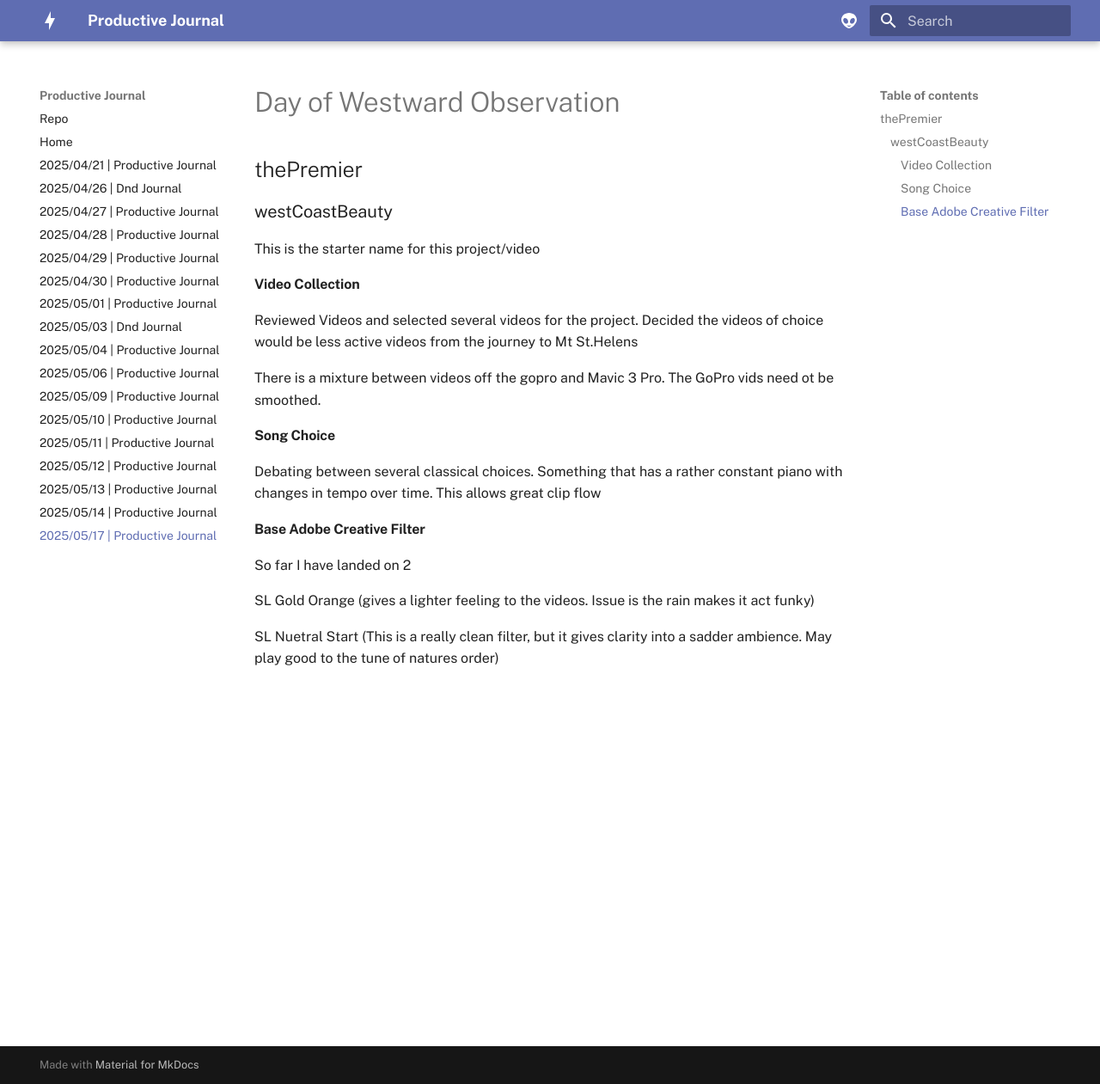
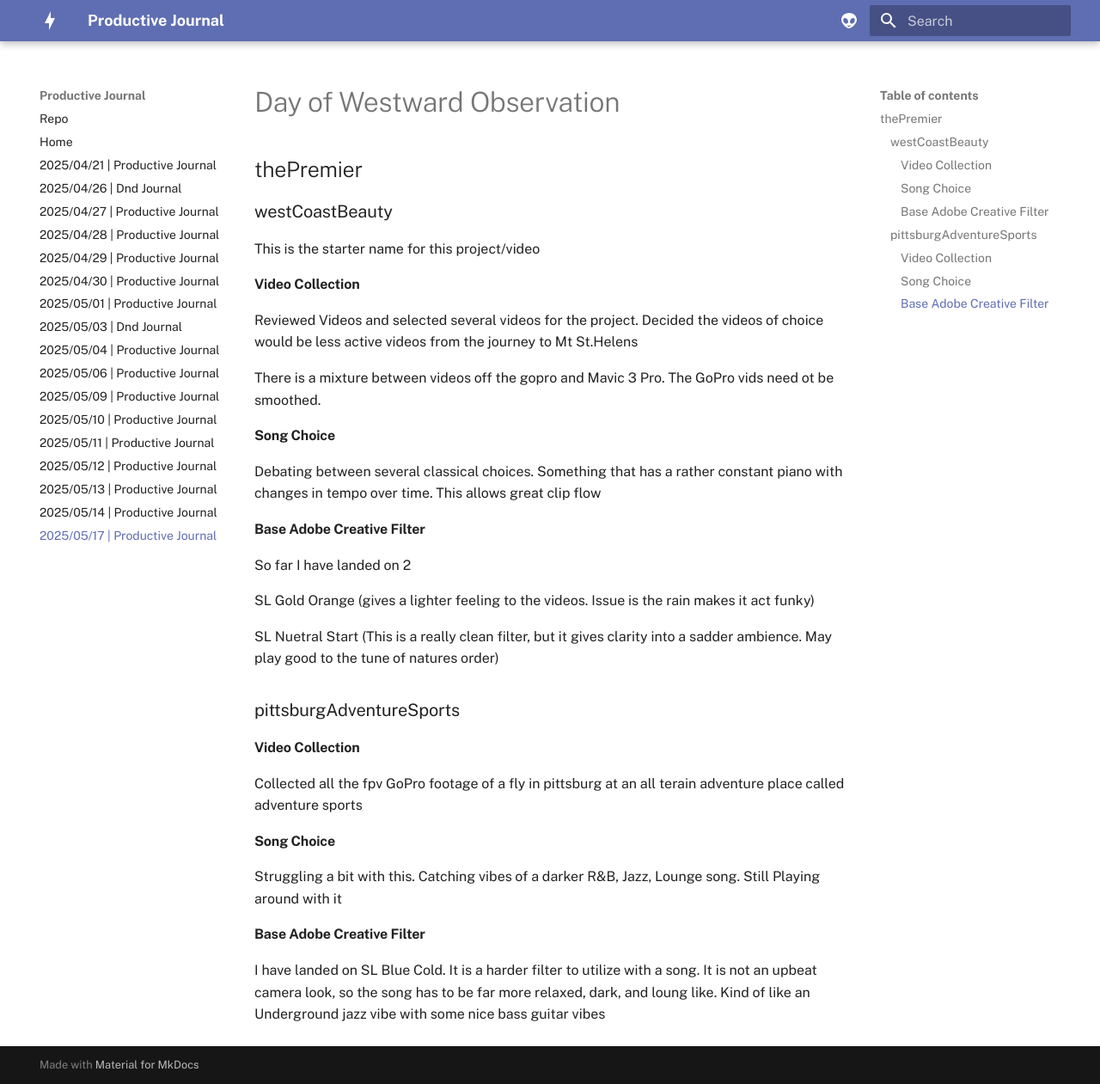
Before and after one commit to scondo-prof/productiveJournal, an MkDocs documentation site: the page built from docs/weeklyProductiveJournal/2025/5/17/dailyProgress.md, in a window 1280 px wide and 1261 px high. Shown: the whole window at 86% size. Built offline with MkDocs 1.6.1 and Material for MkDocs 9.7.7, drawn with Linux system fonts in a browser that asks for light colours.

Commit message:
dev/added other premier project mission

```diff
--- a/docs/weeklyProductiveJournal/2025/5/17/dailyProgress.md
+++ b/docs/weeklyProductiveJournal/2025/5/17/dailyProgress.md
@@ -23,3 +23,17 @@ So far I have landed on 2
 SL Gold Orange (gives a lighter feeling to the videos. Issue is the rain makes it act funky)
 
 SL Nuetral Start (This is a really clean filter, but it gives clarity into a sadder ambience. May play good to the tune of natures order)
+
+### pittsburgAdventureSports
+
+#### Video Collection
+
+Collected all the fpv GoPro footage of a fly in pittsburg at an all terain adventure place called adventure sports
+
+#### Song Choice
+
+Struggling a bit with this. Catching vibes of a darker R&B, Jazz, Lounge song. Still Playing around with it
+
+#### Base Adobe Creative Filter
+
+I have landed on SL Blue Cold. It is a harder filter to utilize with a song. It is not an upbeat camera look, so the song has to be far more relaxed, dark, and loung like. Kind of like an Underground jazz vibe with some nice bass guitar vibes
```
